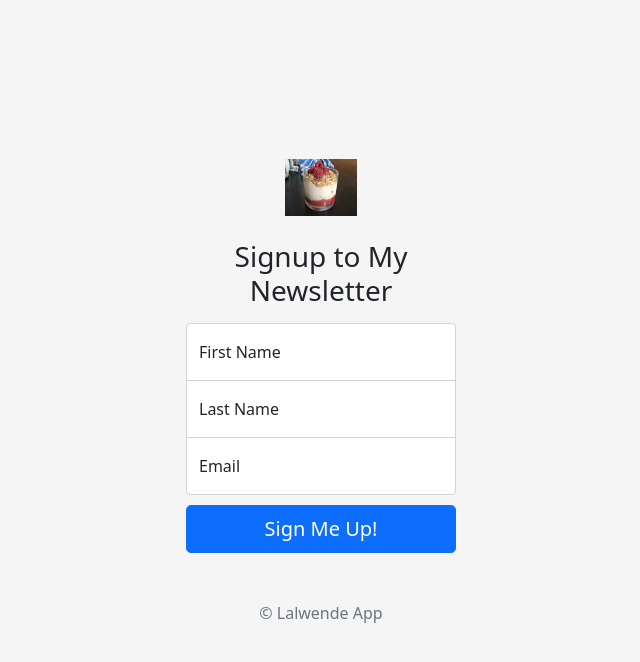
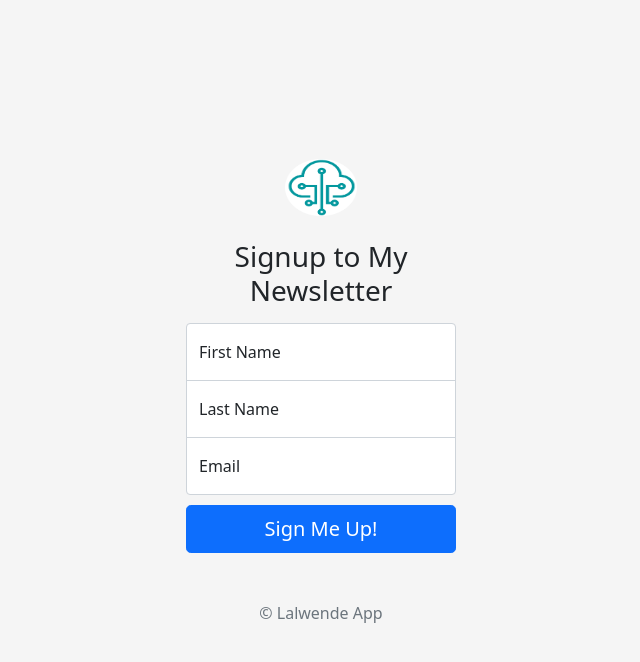
Before and after one commit to inesder/Newsletter-Signup, a website: page signup.html in a window 1280 px wide. Shown: the whole page, without its empty margins (319-959 px from the left). Drawn offline with nearby package versions, Linux system fonts and the light colour scheme.

Commit message:
change image

```diff
--- a/signup.html
+++ b/signup.html
@@ -49,7 +49,7 @@
 
 <main class="form-signin">
   <form action = "/" class="form-signin" method="POST">
-    <img class="mb-4" src="image/framboise.jpg" alt="" width="72" height="57">
+    <img class="mb-4" src="image/Digitalcode.png" alt="" width="72" height="57">
     <h1 class="h3 mb-3 fw-normal">Signup to My Newsletter</h1>
 
     <div class="form-floating">
```
Also changed, not shown: public/image/Digitalcode.png (added), public/image/framboise.jpg (deleted).
